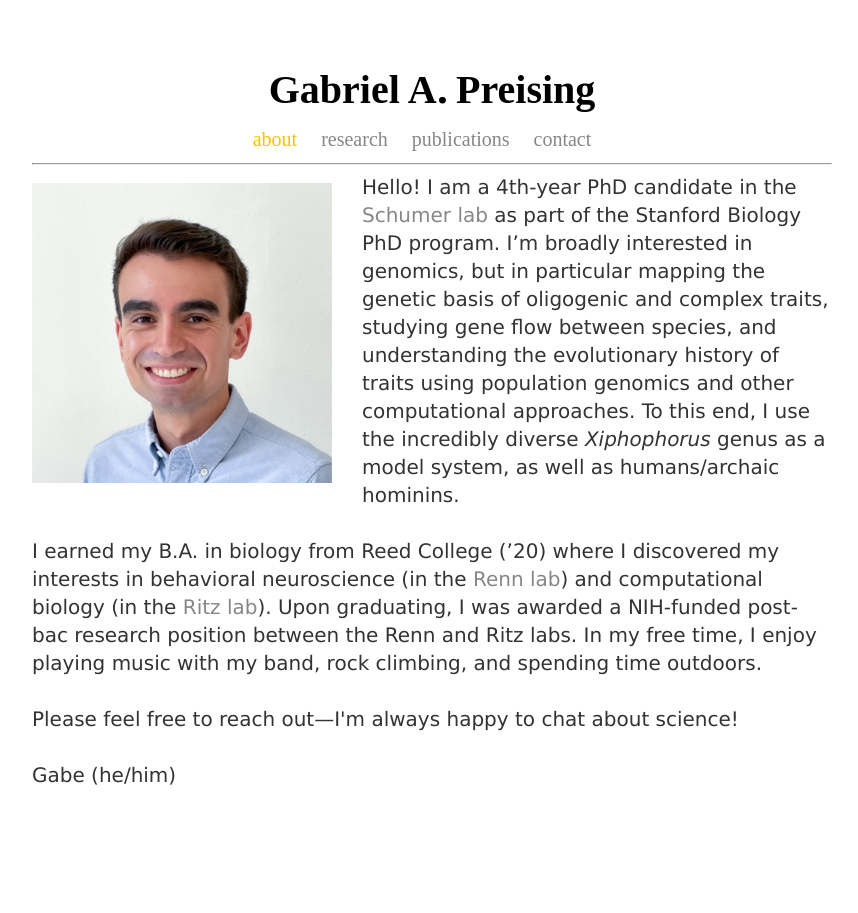
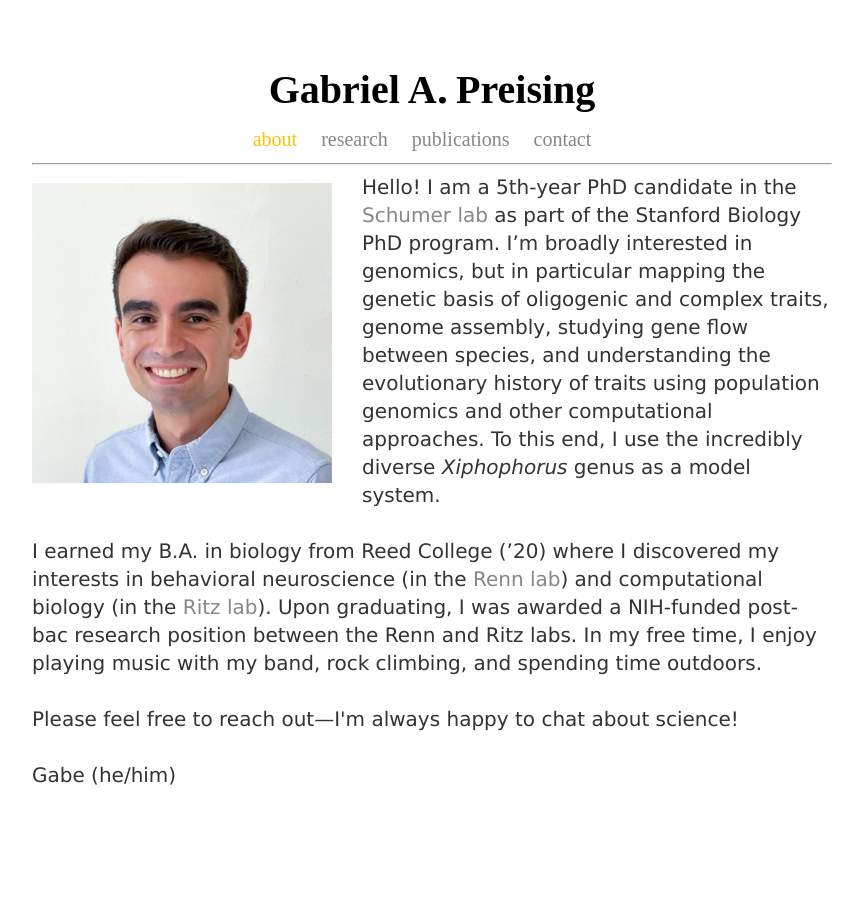
Before and after one commit to gpreising/gpreising.github.io, a Jekyll site: the page built from index.html, in a window 1280 px wide. Shown: the whole page, without its empty margins (208-1066 px from the left). Built offline with Jekyll 4.4.1, drawn with Linux system fonts in a browser that asks for light colours.

Commit message:
updated for 2025

```diff
--- a/index.html
+++ b/index.html
@@ -13,9 +13,9 @@
 <hr>
 <img src="/img/headshot2023.jpeg" alt="gabe" style="float:left;width:300px;height:300px;margin:10px 30px 10px 0px">
 <div class="blurb">
-	<p>Hello! I am a 4th-year PhD candidate in the <a href="https://schumerlab.com/" target="_blank">Schumer lab</a> as part of the Stanford Biology PhD program.
-		I’m broadly interested in genomics, but in particular mapping the genetic basis of oligogenic and complex traits, studying gene flow between species, and understanding the evolutionary history of traits using population genomics and other computational approaches.
-		To this end, I use the incredibly diverse <i>Xiphophorus</i> genus as a model system, as well as humans/archaic hominins.</p>
+	<p>Hello! I am a 5th-year PhD candidate in the <a href="https://schumerlab.com/" target="_blank">Schumer lab</a> as part of the Stanford Biology PhD program.
+		I’m broadly interested in genomics, but in particular mapping the genetic basis of oligogenic and complex traits, genome assembly, studying gene flow between species, and understanding the evolutionary history of traits using population genomics and other computational approaches.
+		To this end, I use the incredibly diverse <i>Xiphophorus</i> genus as a model system.</p>
 	<br>
 	<p>I earned my B.A. in biology from Reed College (’20) where I discovered my interests in behavioral neuroscience (in the <a href="https://www.reed.edu/biology/renn/" target="_blank">Renn lab</a>) and computational biology (in the <a href="https://www.reed.edu/biology/ritz/compbiolab.html" target="_blank">Ritz lab</a>).
 		Upon graduating, I was awarded a NIH-funded post-bac research position between the Renn and Ritz labs. In my free time, I enjoy playing music with my band, rock climbing, and spending time outdoors.</p>
```
